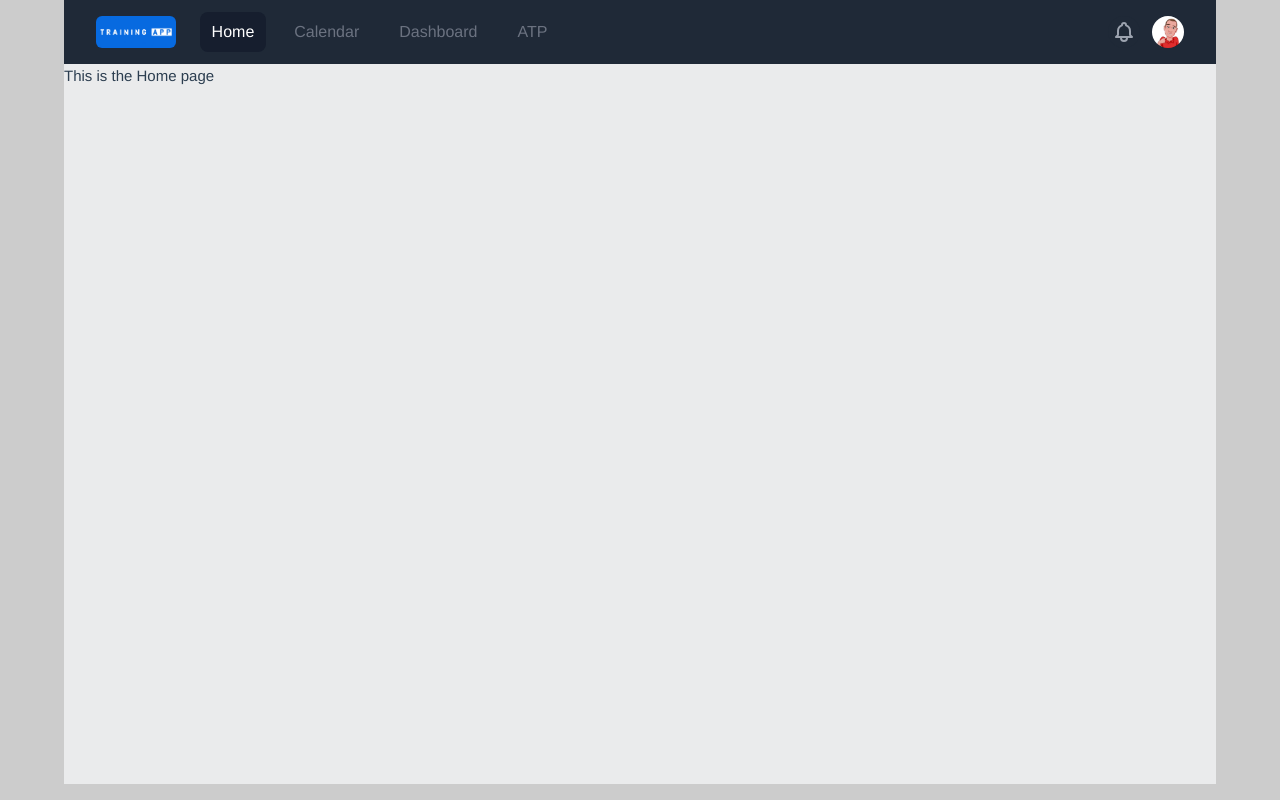
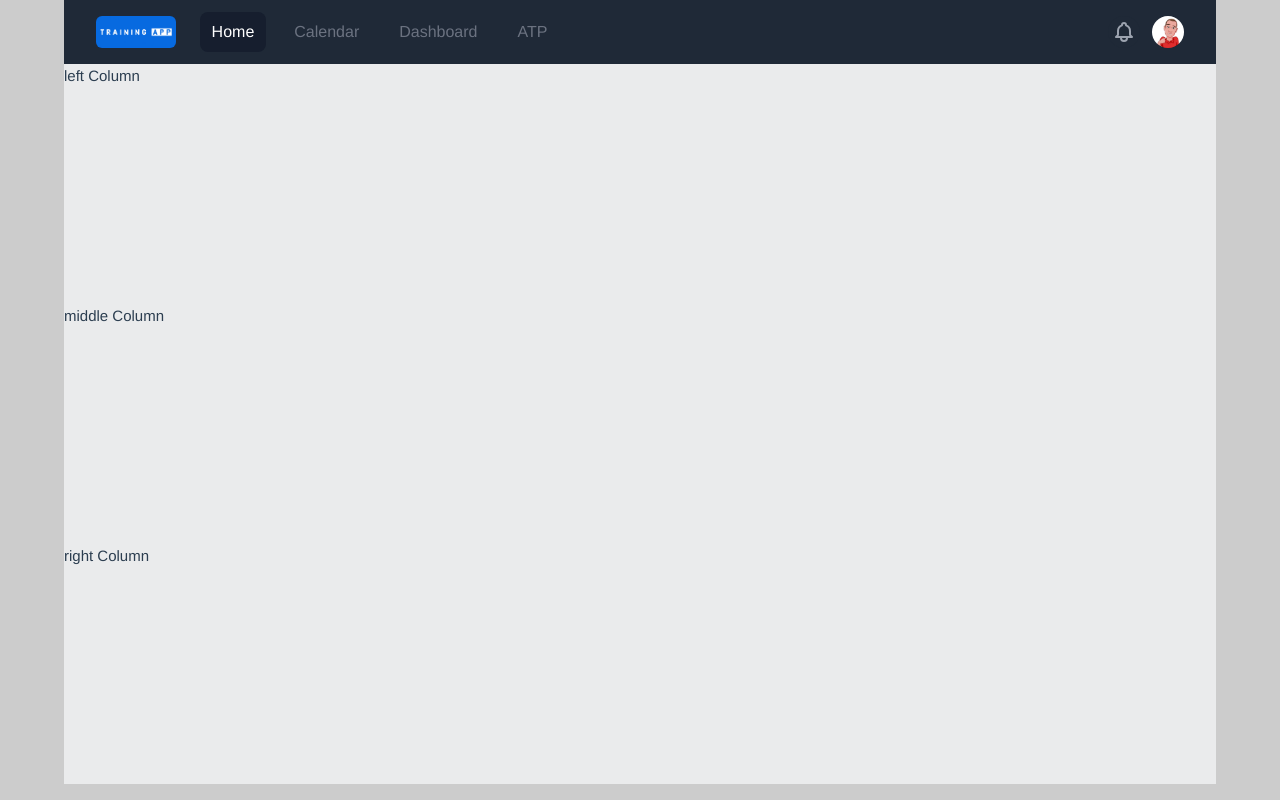
Before and after one commit to johnl6234/protia, a Vue app in the folder client/: page / in a window 1280 px wide. Built offline with nearby package versions, Linux system fonts and the light colour scheme; a web font is replaced by a local one.

Commit message:
home page

```diff
--- a/client/src/views/HomeView.vue
+++ b/client/src/views/HomeView.vue
@@ -1,6 +1,8 @@
 <template>
-	<div class="home">
-		<h1>This is the Home page</h1>
+	<div class="home grid grid-rows-3">
+		<div class="">left Column</div>
+		<div class="">middle Column</div>
+		<div class="">right Column</div>
 	</div>
 </template>
 
```
